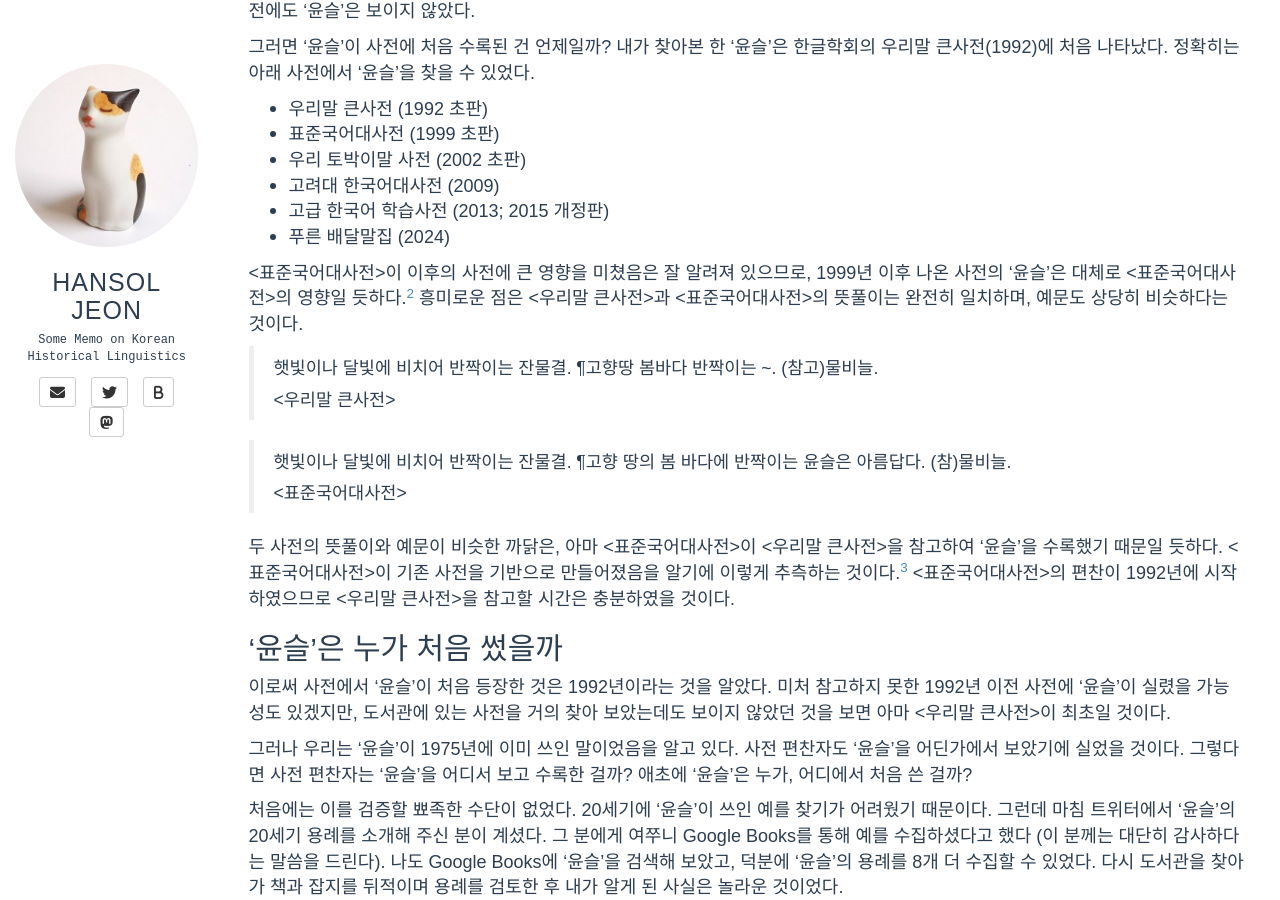
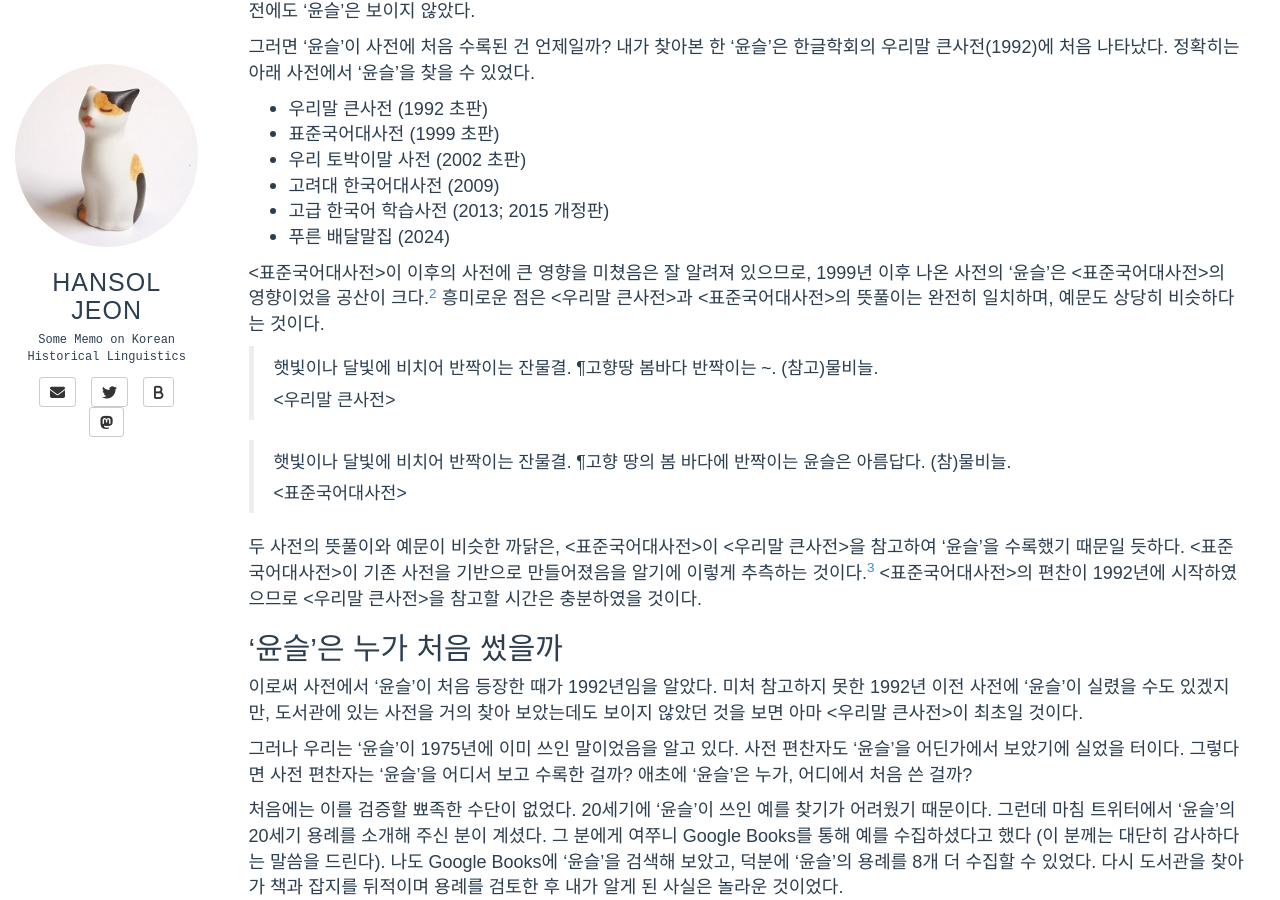
Before and after one commit to hansoljeon95/hansoljeon95.github.io, a Jekyll site: the page built from _posts/2025-10-07-yunsul.md, in a window 1280 px wide and 900 px high, scrolled down 1696 px. Built offline with Jekyll 4.4.1, drawn with Linux system fonts in a browser that asks for light colours; some web fonts are replaced; comment, search, counter and statistics services are not loaded; some of the changed text lies outside the part shown.

Commit message:
Post: minor changes

```diff
--- a/_posts/2025-10-07-yunsul.md
+++ b/_posts/2025-10-07-yunsul.md
@@ -12,7 +12,7 @@ date: 2025-10-07 03:07:15 +0900
 
 이 트윗 이후로 트위터에는 '윤슬'의 유래에 관한 이야기가 활발하게 오갔다. 이 단어가 어느 소설가의 창안이라는 의견도 있었고, '윤기, 윤택'의 '윤(潤)'에서 따온 말이라는 어원설도 등장했다. 대담하게는 '윤슬'이 한자어라는 주장도 나왔다. 한편으로는 문헌에 없다고 하여 이 단어가 옛날부터 없었다고 할 수는 없다는 입장도 있었다. '윤슬'이 옛날에도 있었지만 우연히 기록에 남지 않았을 수도 있다는 우려였다.
 
-나 또한 이러한 신중론에 마음이 기울었다. 소설가가 어떤 말을 만들었다는 주장이 반박되는 것을 종종 보아 왔기 때문이었다. 가령 한용운의 시에는 '긔루다, 긔룹다'라는 말이 많이 나오는데, 이것을 한용운이 15세기 문헌을 보고 창안한 것이라는 주장이 있었다 (배석범 1997). 이 주장은 곧 반박을 마주했다 (최전승 2000).
+나 또한 이러한 신중론에 마음이 기울었다. 소설가가 어떤 말을 만들었다는 주장이 반박되는 모습을 종종 보아 왔기 때문이었다. 가령 한용운의 시에는 '긔루다, 긔룹다'가 많이 나오는데, 이 말을 한용운이 15세기 문헌을 보고 창안한 것이라는 주장이 있었다 (배석범 1997). 이 주장은 곧 반박을 마주했다 (최전승 2000).
 
 하지만 '윤슬'이 옛날에 있었을지 모른다는 내 생각 역시, 어떤 구체적인 자료에 기반한 것은 아니었다. 나는 물론이고 논쟁에 참여했던 사람들은 '윤슬'의 옛 용례를 거의 알지 못했다. 19세기까지의 문헌에서 '윤슬'은 찾아볼 수 없었다. 일제 강점기에 나온 책이나 사전에도 '윤슬'은 보이지 않았다. 트위터에 공개된 20세기 용례 중, 출전을 바로 확인할 수 있는 것은 아래 예가 전부였다.[^1]
 > 나는 햇빛의 반사로 수십만개씩 찍히는 바다 위의 **윤슬**을 한꺼번에 소유하는 기분이 되어 그녀의 몸을 끌고 원시의 나라로 깊이깊이 들어갔다.
@@ -22,7 +22,7 @@ date: 2025-10-07 03:07:15 +0900
 즉 \<표준국어대사전\> 이전의 용례는 1975년의 것 하나만 확인할 수 있었다. 그래서 나는 직접 '윤슬'의 사용례를 수집하기로 하였다.
 
 ## 사전에 나오는 '윤슬'
-나는 먼저 사전을 조사했다. 도서관에는 70년도부터 21세기까지 나온 사전이 많이 꽂혀 있었다. 나는 그 사전들을 하나씩 펼쳐보며 '윤슬'이 실려 있는지 찾아 보았다. 그 결과, 아래 사전에서는 '윤슬'을 찾을 수 없었다.
+나는 먼저 사전을 조사했다. 도서관에는 70년도부터 21세기까지 나온 사전이 많이 꽂혀 있었다. 나는 그 사전들을 하나씩 펼쳐보며 '윤슬'이 실려 있는지 찾아 보았다. 그 결과 아래 사전에서는 '윤슬'을 찾을 수 없었다.
 
 - 조선말사전 (1962, 북한 과학백과사전종합출판사)
 - 민중 엣센스 국어사전 (1974 1판, 1977 6쇄)
@@ -67,7 +67,7 @@ date: 2025-10-07 03:07:15 +0900
 - 고급 한국어 학습사전 (2013; 2015 개정판)
 - 푸른 배달말집 (2024)
 
-\<표준국어대사전\>이 이후의 사전에 큰 영향을 미쳤음은 잘 알려져 있으므로, 1999년 이후 나온 사전의 '윤슬'은 대체로 \<표준국어대사전\>의 영향일 듯하다.[^2] 흥미로운 점은 \<우리말 큰사전\>과 \<표준국어대사전\>의 뜻풀이는 완전히 일치하며, 예문도 상당히 비슷하다는 것이다.
+\<표준국어대사전\>이 이후의 사전에 큰 영향을 미쳤음은 잘 알려져 있으므로, 1999년 이후 나온 사전의 '윤슬'은 \<표준국어대사전\>의 영향이었을 공산이 크다.[^2] 흥미로운 점은 \<우리말 큰사전\>과 \<표준국어대사전\>의 뜻풀이는 완전히 일치하며, 예문도 상당히 비슷하다는 것이다.
 
 > 햇빛이나 달빛에 비치어 반짝이는 잔물결. ¶고향땅 봄바다 반짝이는 ~. (참고)물비늘.
 >
@@ -77,13 +77,13 @@ date: 2025-10-07 03:07:15 +0900
 >
 > \<표준국어대사전\>
 
-두 사전의 뜻풀이와 예문이 비슷한 까닭은, 아마 \<표준국어대사전\>이 \<우리말 큰사전\>을 참고하여 '윤슬'을 수록했기 때문일 듯하다. \<표준국어대사전\>이 기존 사전을 기반으로 만들어졌음을 알기에 이렇게 추측하는 것이다.[^3] \<표준국어대사전\>의 편찬이 1992년에 시작하였으므로 \<우리말 큰사전\>을 참고할 시간은 충분하였을 것이다.
+두 사전의 뜻풀이와 예문이 비슷한 까닭은, \<표준국어대사전\>이 \<우리말 큰사전\>을 참고하여 '윤슬'을 수록했기 때문일 듯하다. \<표준국어대사전\>이 기존 사전을 기반으로 만들어졌음을 알기에 이렇게 추측하는 것이다.[^3] \<표준국어대사전\>의 편찬이 1992년에 시작하였으므로 \<우리말 큰사전\>을 참고할 시간은 충분하였을 것이다.
 
 ## '윤슬'은 누가 처음 썼을까
 
-이로써 사전에서 '윤슬'이 처음 등장한 것은 1992년이라는 것을 알았다. 미처 참고하지 못한 1992년 이전 사전에 '윤슬'이 실렸을 가능성도 있겠지만, 도서관에 있는 사전을 거의 찾아 보았는데도 보이지 않았던 것을 보면 아마 \<우리말 큰사전\>이 최초일 것이다.
+이로써 사전에서 '윤슬'이 처음 등장한 때가 1992년임을 알았다. 미처 참고하지 못한 1992년 이전 사전에 '윤슬'이 실렸을 수도 있겠지만, 도서관에 있는 사전을 거의 찾아 보았는데도 보이지 않았던 것을 보면 아마 \<우리말 큰사전\>이 최초일 것이다.
 
-그러나 우리는 '윤슬'이 1975년에 이미 쓰인 말이었음을 알고 있다. 사전 편찬자도 '윤슬'을 어딘가에서 보았기에 실었을 것이다. 그렇다면 사전 편찬자는 '윤슬'을 어디서 보고 수록한 걸까? 애초에 '윤슬'은 누가, 어디에서 처음 쓴 걸까?
+그러나 우리는 '윤슬'이 1975년에 이미 쓰인 말이었음을 알고 있다. 사전 편찬자도 '윤슬'을 어딘가에서 보았기에 실었을 터이다. 그렇다면 사전 편찬자는 '윤슬'을 어디서 보고 수록한 걸까? 애초에 '윤슬'은 누가, 어디에서 처음 쓴 걸까?
 
 처음에는 이를 검증할 뾰족한 수단이 없었다. 20세기에 '윤슬'이 쓰인 예를 찾기가 어려웠기 때문이다. 그런데 마침 트위터에서 '윤슬'의 20세기 용례를 소개해 주신 분이 계셨다. 그 분에게 여쭈니 Google Books를 통해 예를 수집하셨다고 했다 (이 분께는 대단히 감사하다는 말씀을 드린다). 나도 Google Books에 '윤슬'을 검색해 보았고, 덕분에 '윤슬'의 용례를 8개 더 수집할 수 있었다. 다시 도서관을 찾아가 책과 잡지를 뒤적이며 용례를 검토한 후 내가 알게 된 사실은 놀라운 것이었다.
 
@@ -121,11 +121,11 @@ date: 2025-10-07 03:07:15 +0900
 
 용례들이 보여 주는 경향성은 분명했다. 20세기에 확인된 '윤슬'의 모든 용례는 소설, 시, 평론 등 문학 작품에서만 확인되었다. 아마 문단을 중심으로 쓰이던 말인 듯하다. 그리고 __1970년도까지의 모든 용례는 오로지 백시종이라는 분이 쓴 글에서만 발견되었다.__ 이것만으로 백시종 씨가 '윤슬'을 만들었다고 하기는 어려울지 몰라도, 한국어 글쓰기에 '윤슬'이라는 말을 본격적으로 도입한 분일 가능성은 높아 보인다.
 
-한 가지 흥미로운 점은, 백시종 씨의 '윤슬'은 사전의 뜻풀이보다 쓰임이 풍부해 보였다는 것이다. \<5퍼센트\>에서는 여성의 다리에서 '윤슬이 돋힌다'고 했으며, \<性痴\>에서는 얼굴에 묻은 땀이 '윤슬을 찍어 냈다'고 하였다. \<장다리밭 周邊\>에서는 쇠붙이에 반사된 햇살을 '윤슬이 튕겼다'고 묘사했다. 조금 나중의 용례지만, \<헤이스팅즈의 추억\>에서는 자연광이 아닌 스탠드 불빛으로 인한 '윤슬'을 말하였다.
+한 가지 흥미로운 점은, 백시종 씨의 '윤슬'은 사전의 뜻풀이보다 쓰임이 풍부해 보였다는 것이다. \<5퍼센트\>에서는 여성의 다리에서 '윤슬이 돋힌다'고 했으며, \<性痴\>에서는 얼굴에 묻은 땀이 '윤슬을 찍어 냈다'고 하였다. \<장다리밭 周邊\>에서는 쇠붙이에 반사된 햇살을 '윤슬이 튕겼다'고 묘사했다. 조금 나중의 용례지만 \<풀밭 위의 식사\>에서는 자연광이 아닌 스탠드 불빛으로 인한 '윤슬'을 말하였다.
 
-> 박준호는 분명히 보고 있다. 그 구멍 입구에 맺힌 우유빛 물방울을. 스탠드 불빛에 번쩍 **윤슬**을 돌리기도 하는 앙증스런 물방울. 더러 넘치기도 했는지, 절벽 아래로 흐른 끈적끈적한 흔적도 보이고, 그리고 그 방울이 점점 커지는 변화도 보고 있다.
+> 박준호는 분명히 보고 있다. 그 구멍 입구에 맺힌 우유빛 물방울을. 스탠드 불빛에 번쩍 **윤슬**을 돌리기도 하는 앙증스런 물방울.
 >
-> \<2002 헤이스팅즈의 추억 (2002.01.31 파이낸셜뉴스, **백시종**)\>
+> \<2006 풀밭 위의 식사 (2006.03.14 경인일보, **백시종**)\>
 
 \<표준국어대사전\>은 '윤슬'을 '햇빛이나 달빛에 비치어 반짝이는 잔물결'로 풀었다. 하지만 위의 용례는 잔물결과 거리가 멀다. 반드시 햇빛이나 달빛과 관련되는 것도 아니다.
 
```
Also changed, not shown: other parts of _posts/2025-10-07-yunsul.md (+1 -1 lines).
